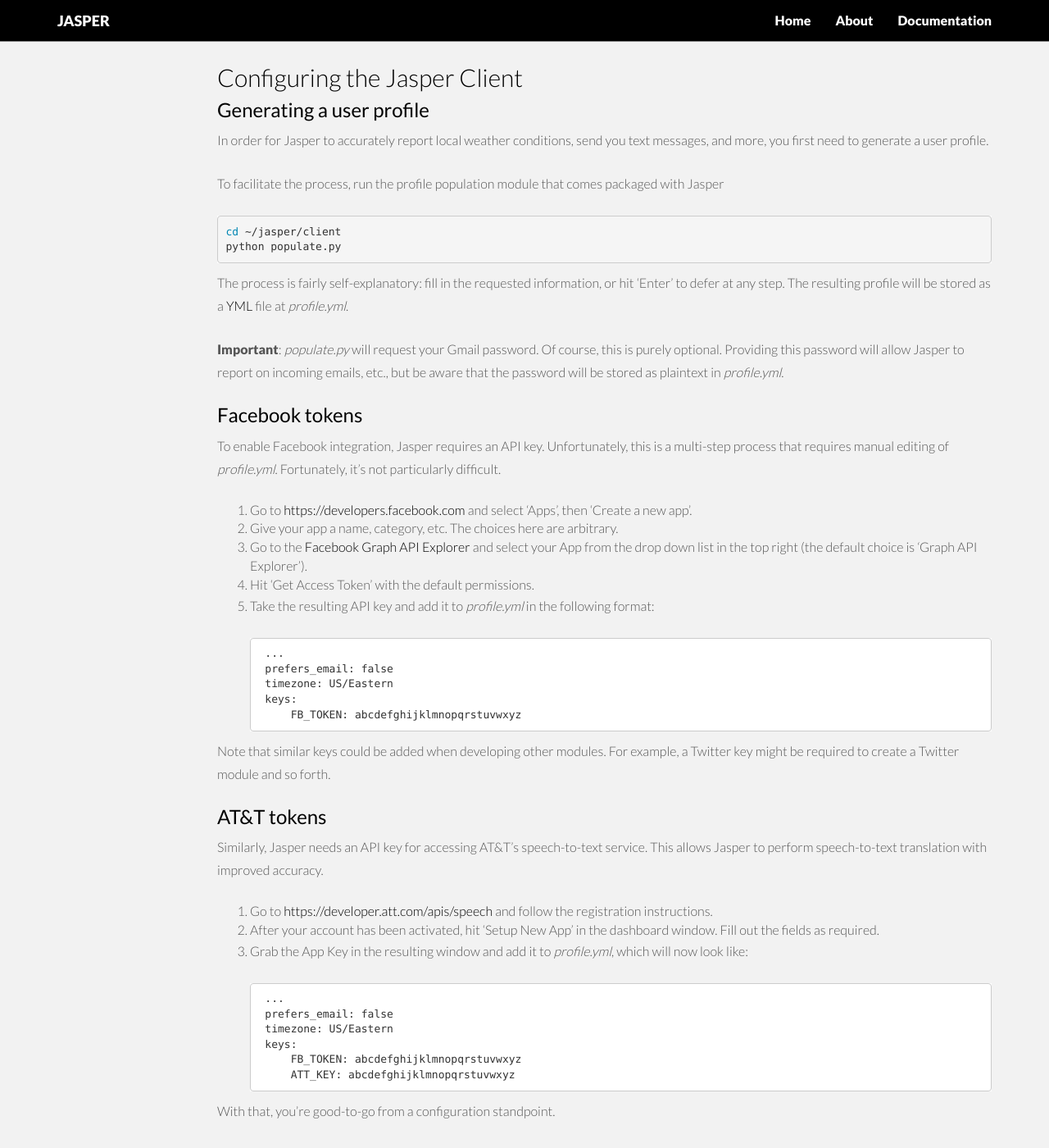
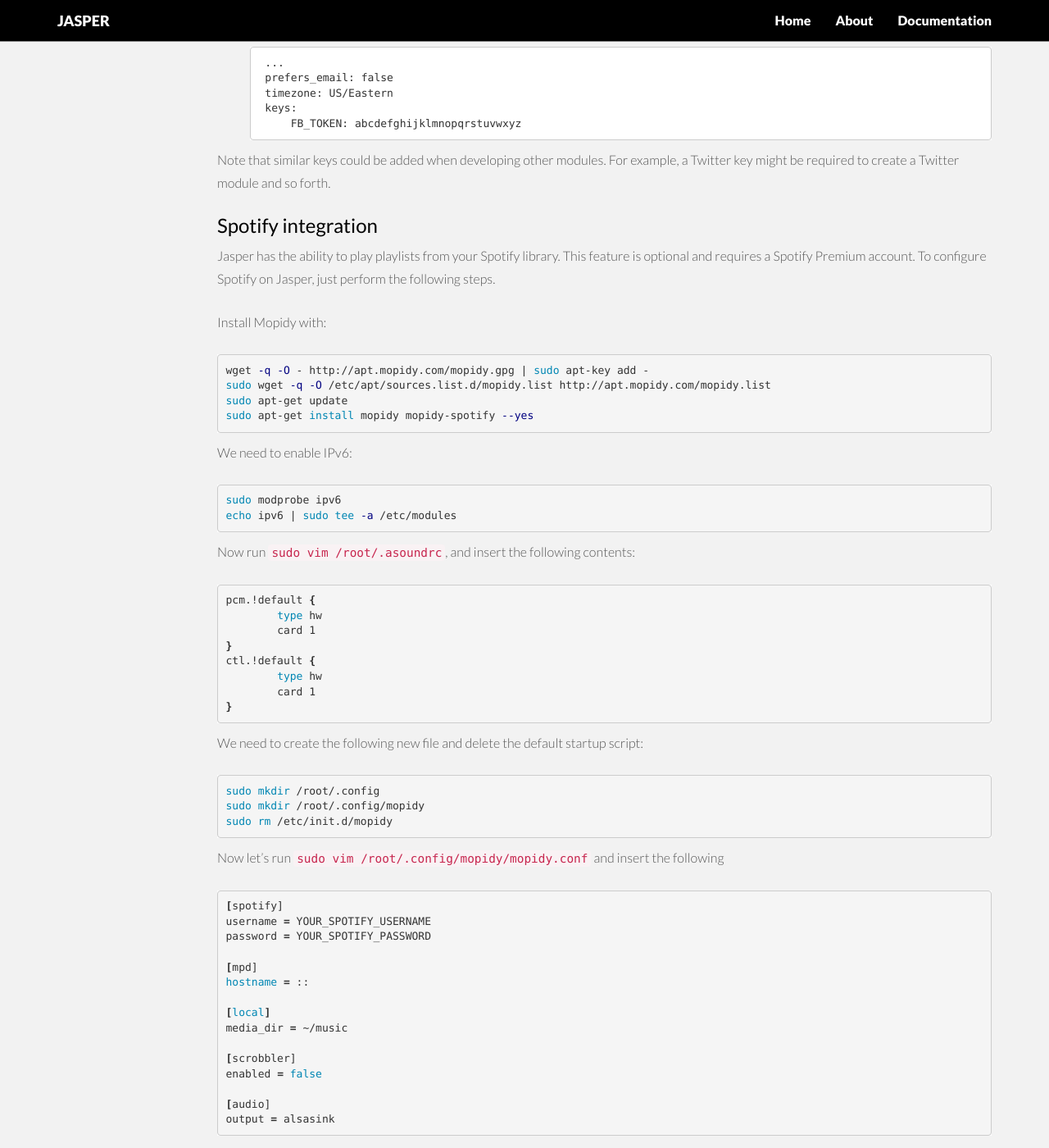
Before and after one commit to jasperproject/jasperproject.github.io, a Jekyll site: the page built from documentation/software/index.md, in a window 1280 px wide and 1400 px high, scrolled down 5523 px. Shown: the whole window at 82% size. Built offline with Jekyll 4.4.1, drawn with Linux system fonts in a browser that asks for light colours; nearby versions of some CDN libraries; some of the changed text lies outside the part shown.

Commit message:
updated with spotify docs

```diff
--- a/documentation/software/index.md
+++ b/documentation/software/index.md
@@ -110,10 +109,7 @@
 source .bashrc
 {% endhighlight %}
 
-And this to ~/.bashrc:
-=======
 And this to your ~/.bashrc or ~/.bash_profile:
->>>>>>> c3fc7973134f361bff9a0774c834a2aed2c95157
 
 {% highlight bash %}
 LD_LIBRARY_PATH="/usr/local/lib"
@@ -124,12 +120,7 @@
 
 With that, we're ready to install the core software that powers Jasper.
 
-<<<<<<< HEAD
-Install Pocketsphinx
---------------------
-=======
-<h2 class="linked" id='installing-sphinx'><a href="#installing-sphinx" title="Permalink to this headline">Install Pocketsphinx, CMUCLMTK, and Phonetisaurus</a></h2>
->>>>>>> c3fc7973134f361bff9a0774c834a2aed2c95157
+<h2 class="linked" id='installing-sphinx'><a href="#installing-sphinx" title="Permalink to this headline">Install Pocketsphinx</a></h2>
 
 Jasper uses Pocketsphinx for voice recognition. Let's download and unzip the sphinxbase and pocketsphinx packages:
 
@@ -301,22 +292,74 @@
 
 Note that similar keys could be added when developing other modules. For example, a Twitter key might be required to create a Twitter module and so forth.
 
-<h3 class="linked" id='att-tokens'><a href="#att-tokens" title="Permalink to this headline">AT&amp;T tokens</a></h3>
+<h3 class="linked" id='spotify-integration'><a href="#spotify-integration" title="Permalink to this headline">Spotify integration</a></h3>
 
-Similarly, Jasper needs an API key for accessing AT&T's speech-to-text service. This allows Jasper to perform speech-to-text translation with improved accuracy.
+Jasper has the ability to play playlists from your Spotify library. This feature is optional and requires a Spotify Premium account. To configure Spotify on Jasper, just perform the following steps.
 
-1. Go to [https://developer.att.com/apis/speech](https://developer.att.com/apis/speech) and follow the registration instructions.
-2. After your account has been activated, hit 'Setup New App' in the dashboard window. Fill out the fields as required.
-3. Grab the App Key in the resulting window and add it to _profile.yml_, which will now look like:
+Install Mopidy with:
 
-        ...
-        prefers_email: false
-        timezone: US/Eastern
-        keys:
-            FB_TOKEN: abcdefghijklmnopqrstuvwxyz
-            ATT_KEY: abcdefghijklmnopqrstuvwxyz
+{% highlight bash %}
+wget -q -O - http://apt.mopidy.com/mopidy.gpg | sudo apt-key add -
+sudo wget -q -O /etc/apt/sources.list.d/mopidy.list http://apt.mopidy.com/mopidy.list
+sudo apt-get update
+sudo apt-get install mopidy mopidy-spotify --yes
+{% endhighlight %}
 
-With that, you're good-to-go from a configuration standpoint.
+We need to enable IPv6:
+
+{% highlight bash %}
+sudo modprobe ipv6
+echo ipv6 | sudo tee -a /etc/modules
+{% endhighlight %}
+
+Now run `sudo vim /root/.asoundrc`, and insert the following contents:
+
+{% highlight bash %}
+pcm.!default {
+        type hw
+        card 1
+}
+ctl.!default {
+        type hw
+        card 1
+}
+{% endhighlight %}
+
+We need to create the following new file and delete the default startup script:
+
+{% highlight bash %}
+sudo mkdir /root/.config
+sudo mkdir /root/.config/mopidy
+sudo rm /etc/init.d/mopidy
+{% endhighlight %}
+
+Now let's run `sudo vim /root/.config/mopidy/mopidy.conf` and insert the following
+
+{% highlight bash %}
+[spotify]
+username = YOUR_SPOTIFY_USERNAME
+password = YOUR_SPOTIFY_PASSWORD
+
+[mpd]
+hostname = ::
+
+[local]
+media_dir = ~/music
+
+[scrobbler]
+enabled = false
+
+[audio]
+output = alsasink
+{% endhighlight %}
+
+Finally, let's configure crontab to run mopidy by running `sudo crontab -e` and inserting the following entry:
+
+{% highlight bash %}
+@reboot mopidy;
+{% endhighlight %}
+
+Upon restarting your Jasper, you should be able to issue a "Spotify" command that will enter Spotify mode. For more information on how to use Spotify with your voice, check out the [Usage](/documentation/usage) guide.
 
 <h2 class="linked" id='software-architecture'><a href="#software-architecture" title="Permalink to this headline">Software Architecture</a></h2>
 
```
Also changed, not shown: other parts of documentation/software/index.md (+0 -1 lines), documentation/api/standard/index.md (+10 -0 lines), documentation/usage/index.md (+17 -1 lines).
